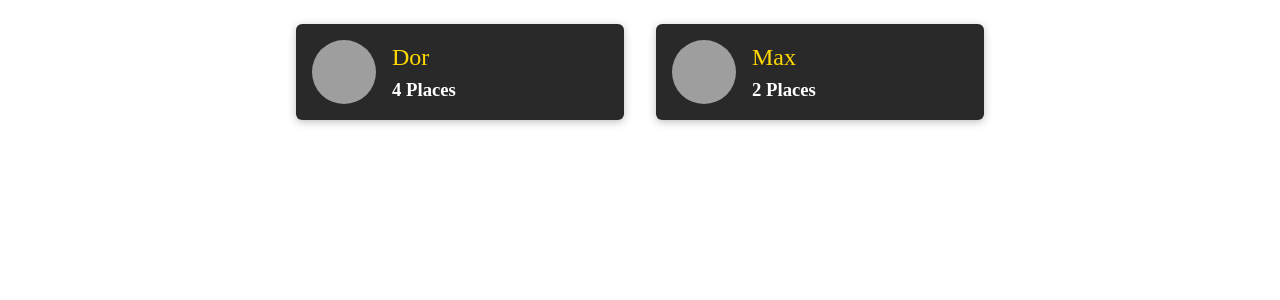
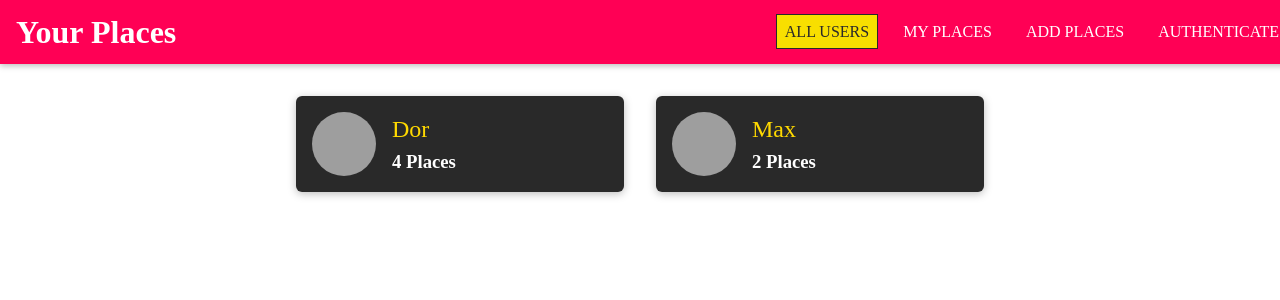
Before and after one commit to dormalk/mern-my-places, a React (Create React App) app: page / in a window 1280 px wide. Shown: the top 300 px of the page. Built offline with nearby package versions, Linux system fonts and the light colour scheme; grey boxes are pictures that could not be loaded.

Commit message:
add nav-links

```diff
--- a/src/App.js
+++ b/src/App.js
@@ -3,12 +3,14 @@
 
 import Users from './users/pages/Users';
 import NewPlace from './places/pages/newPlace';
-
+import { MainNavigation } from './shared/components';
 
 
 const App = () => {
   return (
     <Router>
+      <MainNavigation/>
+      <main>
         <Switch>
           <Route path="/" exact>
               <Users />
@@ -18,6 +20,7 @@
           </Route>
           <Redirect to="/" />
         </Switch>
+      </main>
     </Router>
   )
 }
--- a/src/shared/components/Navigation/MainNavigation/MainNavigation.tsx
+++ b/src/shared/components/Navigation/MainNavigation/MainNavigation.tsx
@@ -1,6 +1,7 @@
 import React from 'react';
 import { Link } from 'react-router-dom';
 import MainHeader from '../MainHeader/MainHeader';
+import NavLinks from '../NavLinks/NavLinks';
 
 import './MainNavigation.css'
 
@@ -16,7 +17,9 @@
         <h1 className="main-navigation__title">
             <Link to='/'>Your Places</Link>
         </h1>
-        <nav>...</nav>
+        <nav>
+            <NavLinks/>
+        </nav>
     </MainHeader>
 }
 
--- /dev/null
+++ b/src/shared/components/Navigation/NavLinks/NavLinks.css
@@ -0,0 +1,76 @@
+.nav-links {
+    list-style: none;
+    margin: 0;
+    padding: 0;
+    width: 100%;
+    height: 100%;
+    display: flex;
+    flex-direction: column;
+    justify-content: center;
+    align-items: center;
+  }
+
+  .nav-links li {
+    margin: 1rem;
+  }
+
+  .nav-links a {
+    border: 1px solid transparent;
+    color: #292929;
+    text-decoration: none;
+    padding: 0.5rem;
+  }
+
+  .nav-links a:hover,
+  .nav-links a:active,
+  .nav-links a.active {
+    background: #f8df00;
+    border-color: #292929;
+    color: #292929;
+  }
+
+  .nav-links button {
+    cursor: pointer;
+    border: 1px solid #292929;
+    color: #292929;
+    background: transparent;
+    padding: 0.5rem;
+    font: inherit;
+  }
+
+  .nav-links button:focus {
+    outline: none;
+  }
+
+  .nav-links button:hover,
+  .nav-links button:active {
+    background: #292929;
+    color: white;
+  }
+
+  @media (min-width: 768px) {
+    .nav-links {
+      flex-direction: row;
+    }
+
+    .nav-links li {
+      margin: 0 0.5rem;
+    }
+
+    .nav-links a {
+      color: white;
+      text-decoration: none;
+    }
+
+    .nav-links button {
+      border: 1px solid white;
+      color: white;
+      background: transparent;
+    }
+
+    .nav-links button:hover,
+    .nav-links button:active {
+      background: #f8df00;
+      color: #292929;
+    }
+  }
--- /dev/null
+++ b/src/shared/components/Navigation/NavLinks/NavLinks.tsx
@@ -0,0 +1,23 @@
+import React from 'react';
+import { NavLink } from 'react-router-dom';
+
+import './NavLinks.css';
+
+const NavLinks = () => {
+    return <ul className="nav-links">
+        <li>
+            <NavLink to="/" exact>ALL USERS</NavLink>
+        </li>
+        <li>
+            <NavLink to="/u1/places">MY PLACES</NavLink>
+        </li>
+        <li>
+            <NavLink to="/places/new">ADD PLACES</NavLink>
+        </li>
+        <li>
+            <NavLink to="/auth">AUTHENTICATE</NavLink>
+        </li>
+    </ul>
+}
+
+export default NavLinks;
```
Also changed, not shown: src/shared/components/Navigation/NavLink/NavLink.tsx (deleted, +0 -8 lines), src/shared/components/Navigation/NavLink/NavLink.css (deleted), 1 other file (tests, documents, lock files or other folders).
